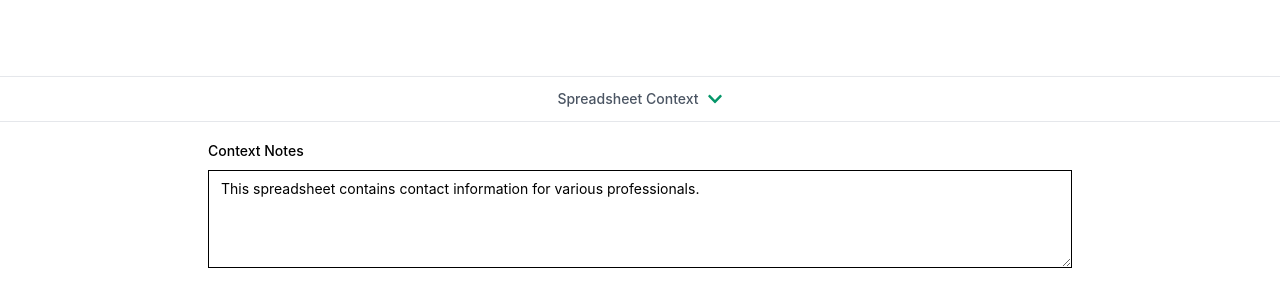
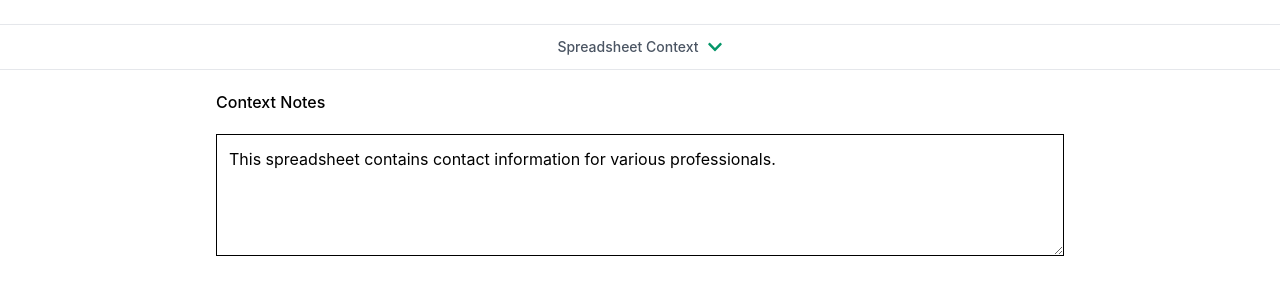
Before and after one commit to Ches-ctrl/team-mango, a React (Create React App) app: page / in a window 1280 px wide. Both pictures are taken after a click on the button "Spreadsheet Context". Shown: the part 516-797 px from the top of the page. Built offline with nearby package versions, Linux system fonts and the light colour scheme.

Commit message:
spreadsheet context working

```diff
--- a/src/components/ContextDrawer.js
+++ b/src/components/ContextDrawer.js
@@ -74,18 +74,21 @@ const ContextDrawer = ({ contextData, onContextUpdate }) => {
             </button>
           </div>
 
-          <div className="p-4 max-w-4xl mx-auto">
-            <div className="mb-2">
-              <Label htmlFor="spreadsheetContext" value="Context Notes" />
+          <div className="px-6 py-5 max-w-4xl mx-auto">
+            <div className="mb-3">
+              <Label htmlFor="spreadsheetContext" value="Context Notes" className="text-base" />
             </div>
+            <div className="py-2">
               <Textarea
                 id="spreadsheetContext"
                 placeholder="Add notes, context, or any relevant information about this spreadsheet..."
                 value={contextText}
                 onChange={handleContextChange}
                 rows={4}
-              className="w-full focus:border-emerald-500 focus:ring-emerald-500"
+                className="w-full focus:border-emerald-500 focus:ring-emerald-500 text-base"
+                style={{ padding: '12px' }}
               />
+            </div>
           </div>
         </div>
       )}
```
Lines whose indentation alone changed are shown as unchanged.
